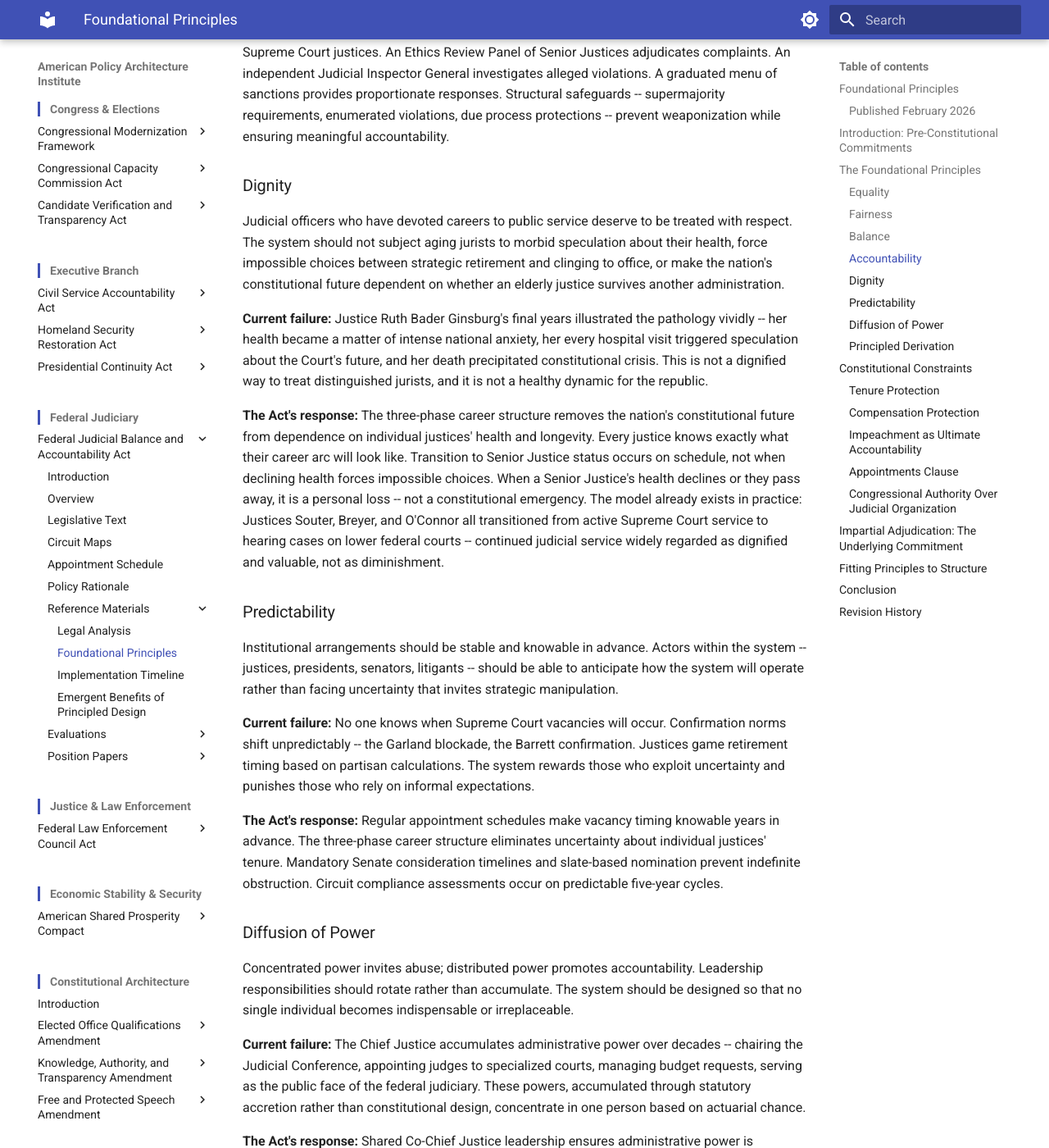
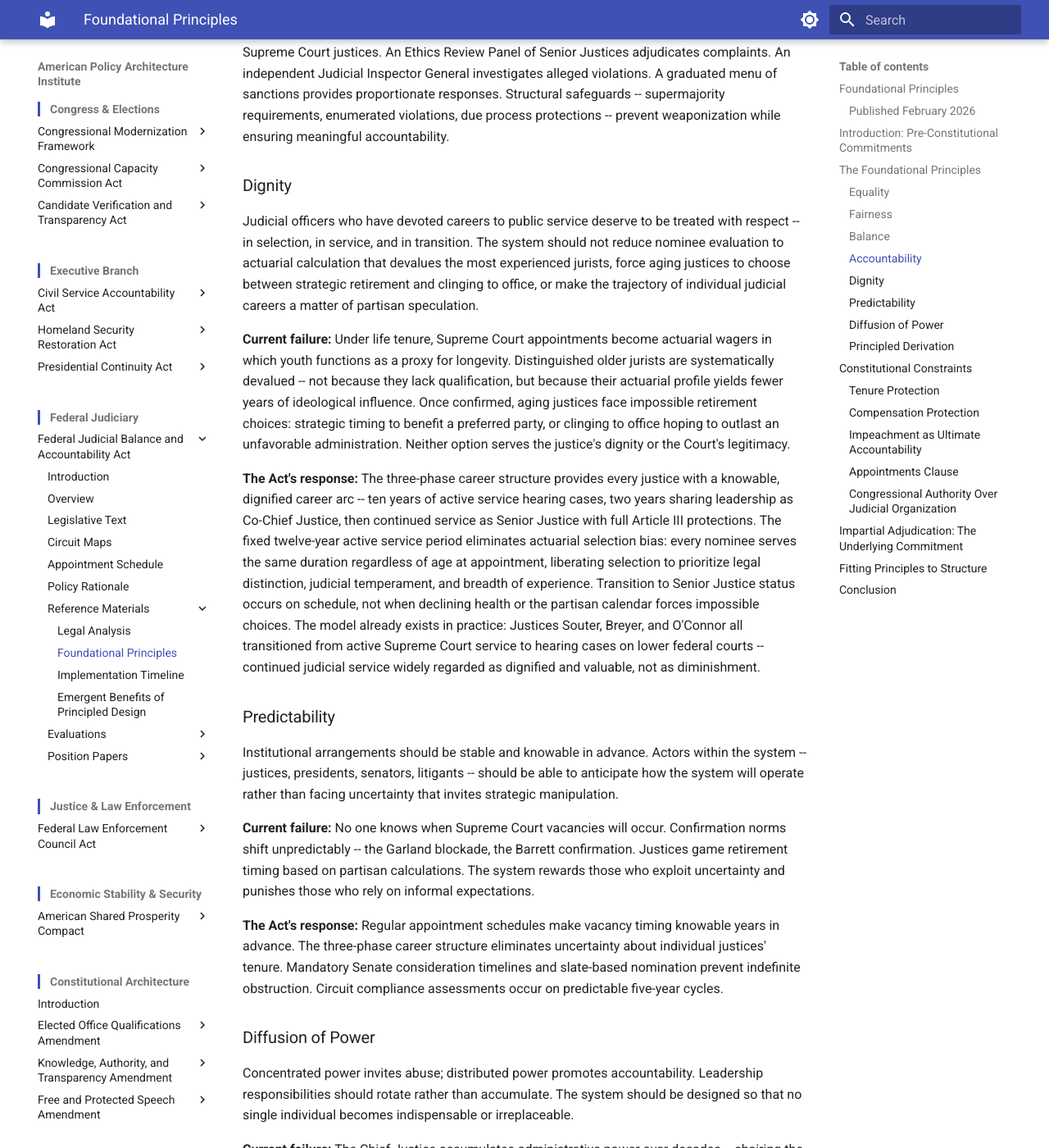
Before and after one commit to albertintech/apai, an MkDocs documentation site: the page built from docs/judiciary/fjbaa/foundational-principles.md, in a window 1280 px wide and 1400 px high, scrolled down 2563 px. Shown: the whole window at 82% size. Built offline with MkDocs 1.6.1 and Material for MkDocs 9.7.7, drawn with Linux system fonts in a browser that asks for light colours; some of the changed text lies outside the part shown.

Commit message:
Update foundational-principles.md

```diff
--- a/docs/judiciary/fjbaa/foundational-principles.md
+++ b/docs/judiciary/fjbaa/foundational-principles.md
@@ -54,11 +54,11 @@ Those who exercise judicial power should be bound by enforceable standards of co
 
 ### Dignity
 
-Judicial officers who have devoted careers to public service deserve to be treated with respect. The system should not subject aging jurists to morbid speculation about their health, force impossible choices between strategic retirement and clinging to office, or make the nation's constitutional future dependent on whether an elderly justice survives another administration.
+Judicial officers who have devoted careers to public service deserve to be treated with respect -- in selection, in service, and in transition. The system should not reduce nominee evaluation to actuarial calculation that devalues the most experienced jurists, force aging justices to choose between strategic retirement and clinging to office, or make the trajectory of individual judicial careers a matter of partisan speculation.
 
-**Current failure:** Justice Ruth Bader Ginsburg's final years illustrated the pathology vividly -- her health became a matter of intense national anxiety, her every hospital visit triggered speculation about the Court's future, and her death precipitated constitutional crisis. This is not a dignified way to treat distinguished jurists, and it is not a healthy dynamic for the republic.
+**Current failure:** Under life tenure, Supreme Court appointments become actuarial wagers in which youth functions as a proxy for longevity. Distinguished older jurists are systematically devalued -- not because they lack qualification, but because their actuarial profile yields fewer years of ideological influence. Once confirmed, aging justices face impossible retirement choices: strategic timing to benefit a preferred party, or clinging to office hoping to outlast an unfavorable administration. Neither option serves the justice's dignity or the Court's legitimacy.
 
-**The Act's response:** The three-phase career structure removes the nation's constitutional future from dependence on individual justices' health and longevity. Every justice knows exactly what their career arc will look like. Transition to Senior Justice status occurs on schedule, not when declining health forces impossible choices. When a Senior Justice's health declines or they pass away, it is a personal loss -- not a constitutional emergency. The model already exists in practice: Justices Souter, Breyer, and O'Connor all transitioned from active Supreme Court service to hearing cases on lower federal courts -- continued judicial service widely regarded as dignified and valuable, not as diminishment.
+**The Act's response:** The three-phase career structure provides every justice with a knowable, dignified career arc -- ten years of active service hearing cases, two years sharing leadership as Co-Chief Justice, then continued service as Senior Justice with full Article III protections. The fixed twelve-year active service period eliminates actuarial selection bias: every nominee serves the same duration regardless of age at appointment, liberating selection to prioritize legal distinction, judicial temperament, and breadth of experience. Transition to Senior Justice status occurs on schedule, not when declining health or the partisan calendar forces impossible choices. The model already exists in practice: Justices Souter, Breyer, and O'Connor all transitioned from active Supreme Court service to hearing cases on lower federal courts -- continued judicial service widely regarded as dignified and valuable, not as diminishment.
 
 ### Predictability
 
@@ -159,9 +159,21 @@ The Act's claim to legitimacy rests on this foundation. It does not seek to achi
 
 ---
 
+<!--
 ## Revision History
 
-**Revision 2.2** (Current)
+**Revision 2.4** (Current)
+- DPS Rev 2.7 structural alignment: wrapped revision history in HTML comment block, added revision history note, added last revised line, standardized download link format, renamed file to Production Convention
+
+**Revision 2.3**
+- Updated reference line to reflect FJBAA Rev 2.3
+- Reframed Dignity principle around three dimensions -- selection, service, and transition -- rather than public mood
+- Removed Ginsburg illustration and "national anxiety" framing from Current failure paragraph
+- Added actuarial selection bias as the primary diagnostic content for Current failure, drawing on the nominee dignity argument
+- Revised Act's response paragraph to emphasize career structure, elimination of actuarial selection bias, and scheduled transition; removed "national constitutional future / health and longevity" framing
+- Preserved Souter/Breyer/O'Connor living-precedent illustration
+
+**Revision 2.2**
 - Updated reference line to reflect FJBAA Rev 2.2; updated publication date to February 2026
 - Updated Equality principle: replaced "decennial rebalancing" with five-year compliance assessment cycle, district-level building blocks, and tiered response framework
 - Updated Fairness principle: replaced "each presidential term exactly two opportunities" with five appointments per term at steady state; replaced "automatic Chief Justice rotation" with shared Co-Chief Justice leadership; added slate-based nomination with Bloc STAR voting
@@ -182,8 +194,13 @@ The Act's claim to legitimacy rests on this foundation. It does not seek to achi
 
 **Revision 1.5**
 - Initial publication based on FJBAA Rev 1.5
+-->
 
-> 📄 [Download this document](https://github.com/albertintech/apai/blob/main/docs/judiciary/fjbaa/foundational-principles.md) (opens on GitHub -- click the ⬇ download button)
+*Revision history available in the raw file.*
+
+> 📥 [Download this document](https://github.com/albertintech/apai/blob/main/docs/judiciary/fjbaa/foundational-principles.md) (opens on GitHub -- click the download button)
+
+*Last revised April 2026*
 
 ---
 
```
Also changed, not shown: other parts of docs/judiciary/fjbaa/foundational-principles.md (+1 -1 lines).
